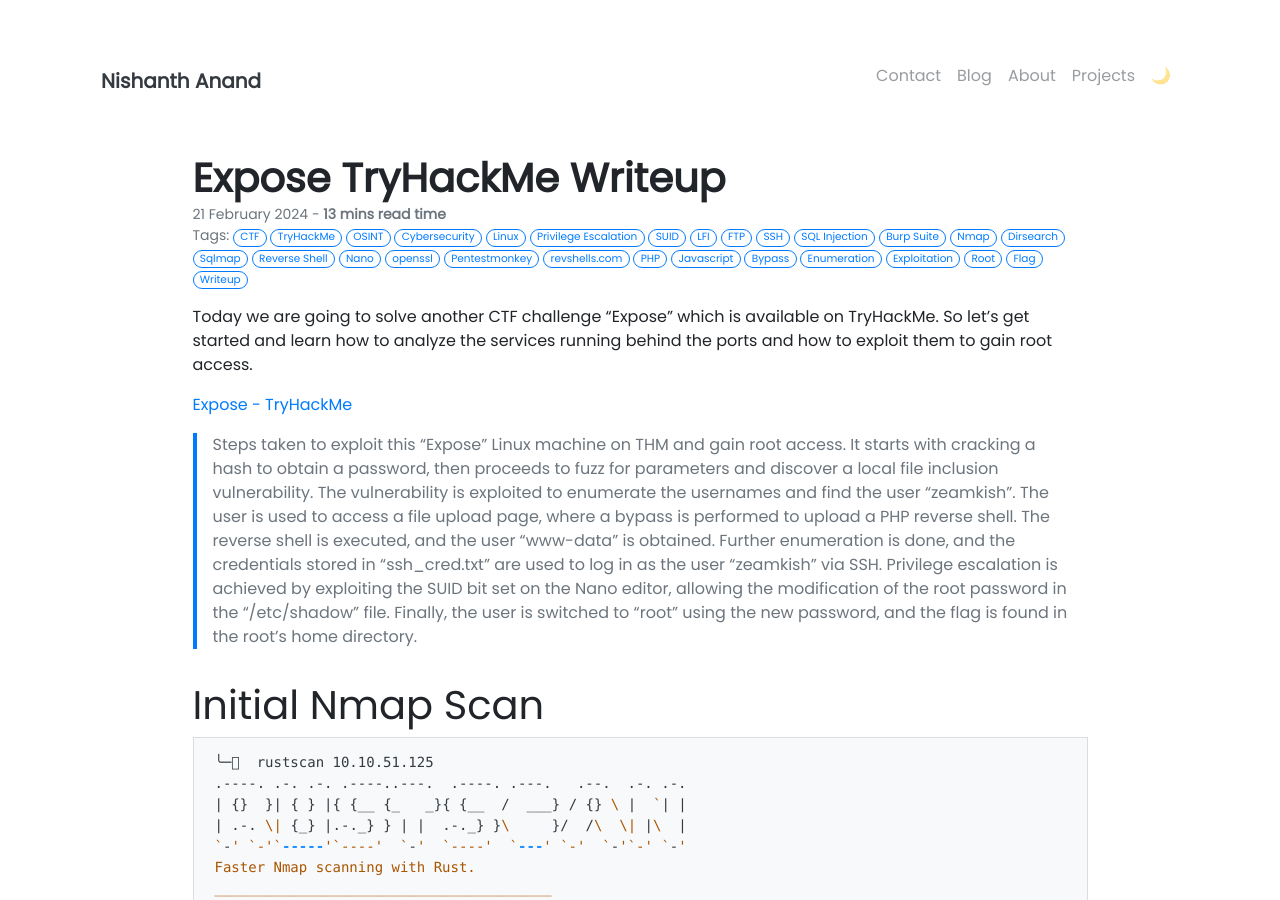
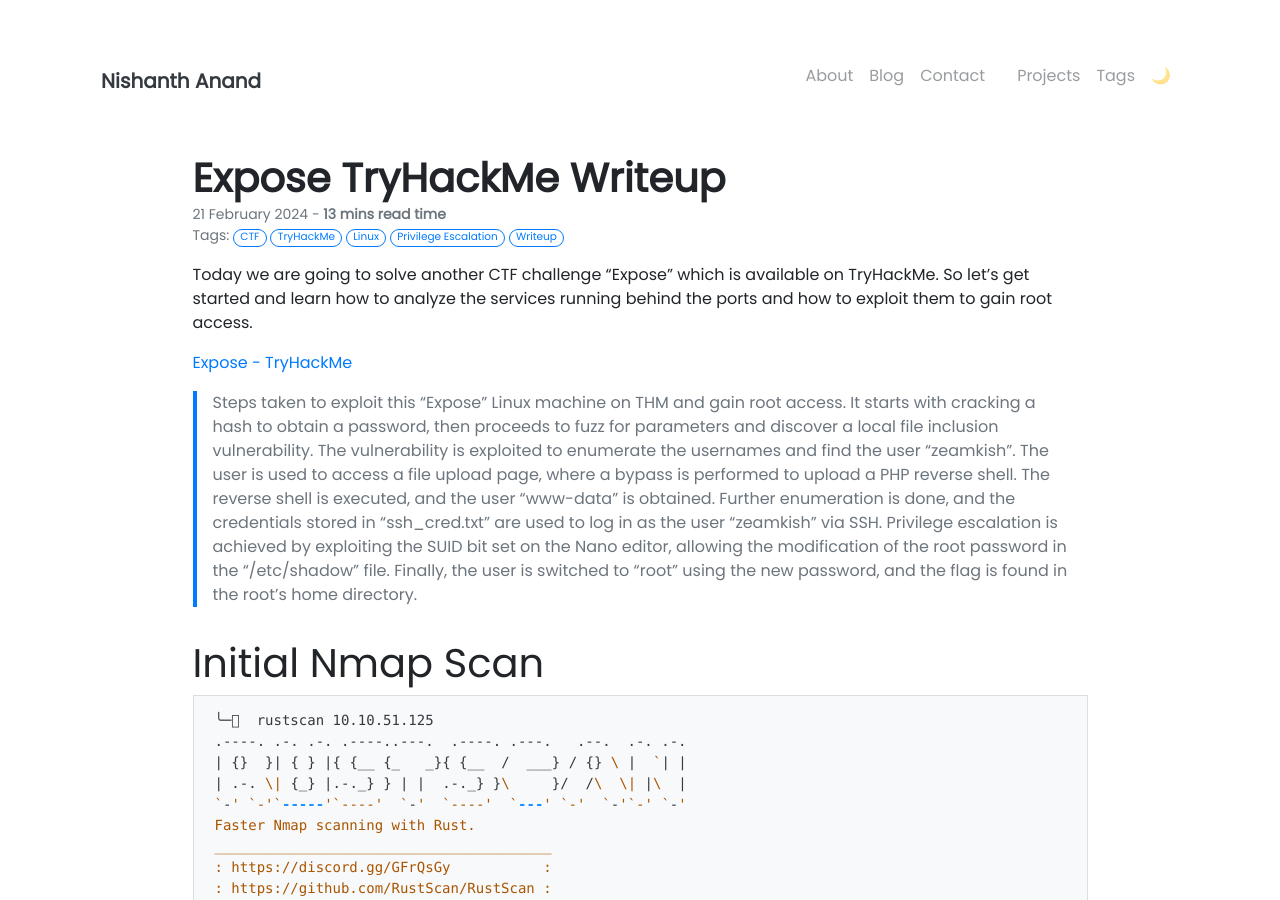
Before and after one commit to NishanthAnand21/official-portfolio, a Jekyll site: the page built from _posts/2024-02-21-Expose-TryHackMe-Writeup.md, in a window 1280 px wide and 900 px high. Built offline with Jekyll 4.4.1, drawn with Linux system fonts in a browser that asks for light colours; nearby versions of some CDN libraries; our own code applies the rules of GitHub Pages for plain Markdown files; comment, search, counter and statistics services are not loaded.

Commit message:
minor fixes

```diff
--- a/_config.yml
+++ b/_config.yml
@@ -24,7 +24,7 @@ nav_exclude:
 ### Author Info ###
 author:
   name              : Nishanthn Anand
-  image             : /assets/naprofile.png
+  image             : /assets/na_profile.png
 # behance           : your_username
 # dribbble          : your_username
   email             : devinfo@proton.me
@@ -36,7 +36,6 @@ author:
   linkedin          : nishanth-anand-59ab96217
 # medium            : your_username
 # soundcloud        : your_username
-  spotify           : Nishanth Anand
 # stackoverflow     : your_user_id
 # tumblr            : your_username.tumblr.com
 # twitch            : your_username
@@ -47,8 +46,6 @@ author:
 
 ### Posts ###
 permalink: pretty
-# Remove the duplicate key "permalink"
-# permalink: pretty
 
 ### Collections ###
 collections:
@@ -83,40 +80,27 @@ exclude:
   - ".gitignore"
   - "vendor/bundle/"
 
-# nav_order:
-# ---
-# layout: page
-# title: "About"
-# nav_order: 1
-# ---
+nav_order:
+---
+layout: page
+title: "About"
+nav_order: 1
+---
 
-# ---
+---
+layout: page
+title: "Blog"
+nav_order: 2
+---
 
-# layout: page
-# title: "Blog"
-# nav_order: 2
-# ---
+---
+layout: page
+title: "Projects"
+nav_order: 3
+---
 
-# ---
-
-# layout: page
-# title: "Projects"
-# nav_order: 3
-# ---
-
-# ---
-
-# layout: page
-# title: "Contact"
-# nav_order: 4
-# ---
-
-navigation:
-  - title: About
-    url: /about
-  - title: Blog
-    url: /blog.html
-  - title: Projects
-    url: /projects.html
-  - title: Contact
-    url: /contact
+---
+layout: page
+title: "Contact"
+nav_order: 4
+---
--- a/_includes/navbar.html
+++ b/_includes/navbar.html
@@ -1,61 +1,20 @@
 <nav class="navbar navbar-expand-lg navbar-themed">
-
-  <a class="navbar-brand" href="{{ site.baseurl }}/"><h5><b>{{ site.title }}</b></h5></a>
-
+  <a class="navbar-brand" href="{{ site.baseurl }}"><h5><b>{{ site.title }}</b></h5></a>
   <button class="navbar-toggler" type="button" data-toggle="collapse" data-target="#navbarNavAltMarkup" aria-controls="navbarNavAltMarkup" aria-expanded="false" aria-label="Toggle navigation">
     <i class="fas fa-1x fa-bars text-themed"></i>
   </button>
-
   <div class="collapse navbar-collapse" id="navbarNavAltMarkup">
     <div class="navbar-nav ml-auto">
-
-      {%- assign html_pages = site.html_pages | sort: 'weight' -%}
-      {%- assign filtered_pages = "" | split: "" -%}
-
-      {%- for html_page in html_pages -%}
-
-        {%- assign exclude = false -%}
-
-        {%- for exclude_path in site.nav_exclude -%}
-
-          {%- if exclude_path == html_page.path -%}
-            {%- assign exclude = true -%}
-            {%- break -%}
-          {%- elsif exclude_path contains '**' -%}
-            {%- assign match = exclude_path | remove: '**' -%}
-            {%- if html_page.path contains match -%}
-              {%- assign exclude = true -%}
-              {%- break -%}
-            {%- endif -%}
-          {%- endif -%}
-
-        {%- endfor -%}
-
-        {%- unless exclude -%}
-          {%- assign filtered_pages = filtered_pages | push: html_page -%}
-        {%- endunless -%}
-
-      {%- endfor -%}
-
-      {% for html_page in filtered_pages %}
-
-        {%- if page.url contains html_page.url -%}
+      {%- assign sorted_pages = site.html_pages | sort: 'nav_order' -%}
+      {% for page in sorted_pages %}
+        {%- if page.url == '/' -%}
           {%- assign active_status = "active" -%}
         {%- else -%}
           {%- assign active_status = "" -%}
         {%- endif -%}
-
-        {%- if html_page.external_url -%}
-          {%- assign url = html_page.external_url -%}
-        {%- else -%}
-          {%- assign url = html_page.url | relative_url -%}
-        {%- endif -%}
-
-        <a class="nav-item nav-link {{ active_status }}" href="{{ url }}">{{ html_page.title }}</a>
-
+        <a class="nav-item nav-link {{ active_status }}" href="{{ page.url | relative_url }}">{{ page.title }}</a>
       {% endfor %}
       <span id="theme-toggler" class="nav-item nav-link" role="button" onclick="toggleTheme()"></span>
     </div>
   </div>
-
 </nav>
--- a/_posts/2024-02-21-Expose-TryHackMe-Writeup.md
+++ b/_posts/2024-02-21-Expose-TryHackMe-Writeup.md
@@ -1,7 +1,7 @@
 ---
 title: "Expose TryHackMe Writeup"
-tags: ["CTF", "TryHackMe", "OSINT", "Cybersecurity", "Linux", "Privilege Escalation", "SUID", "LFI", "FTP", "SSH", "SQL Injection", "Burp Suite", "Nmap", "Dirsearch", "Sqlmap", "Reverse Shell", "Nano", "openssl", "Pentestmonkey", "revshells.com", "PHP", "Javascript", "Bypass", "Enumeration", "Exploitation", "Root", "Flag", "Writeup"]
-style: fill
+tags: ["CTF", "TryHackMe", "Linux", "Privilege Escalation", "Writeup"]
+style: border
 color: secondary
 image: "/assets/images/assets/images/proofs-of-expose/expose-cover.png"
 description: " A easy level linux machine on THM"
```
